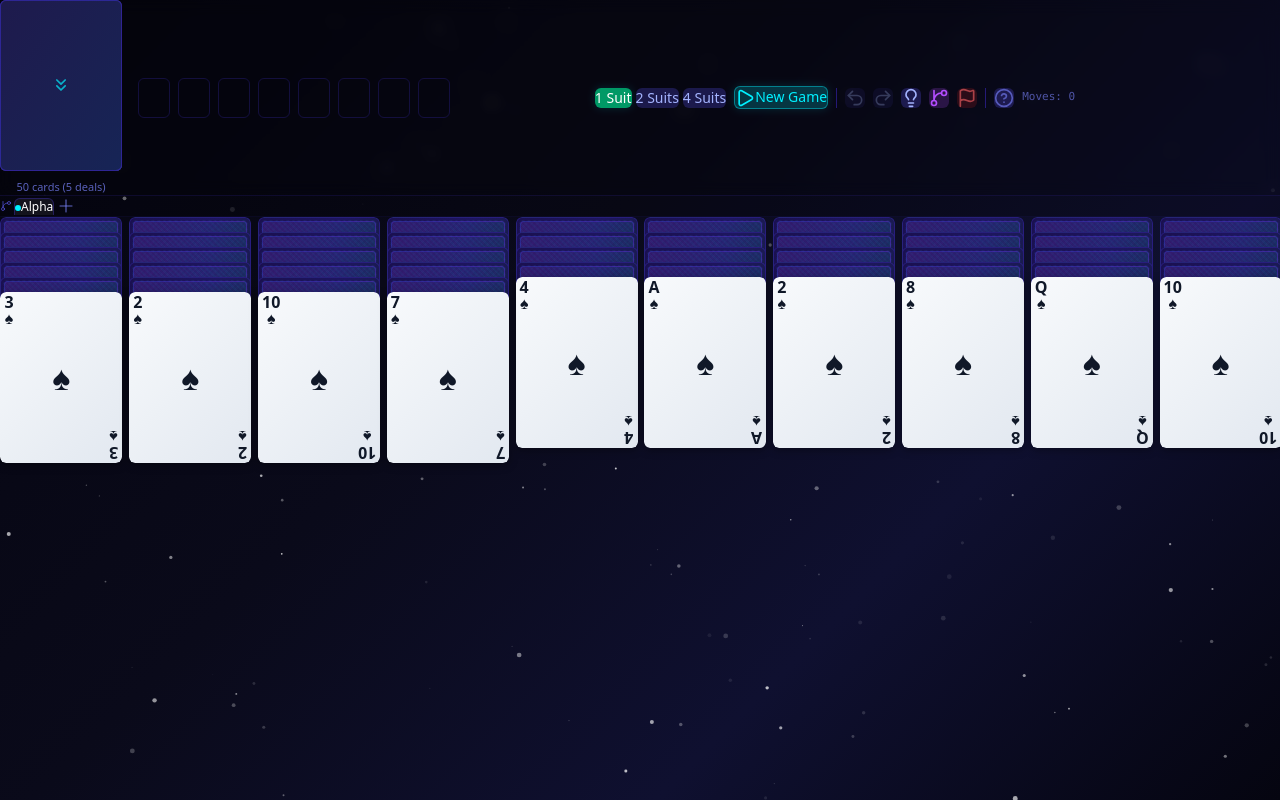
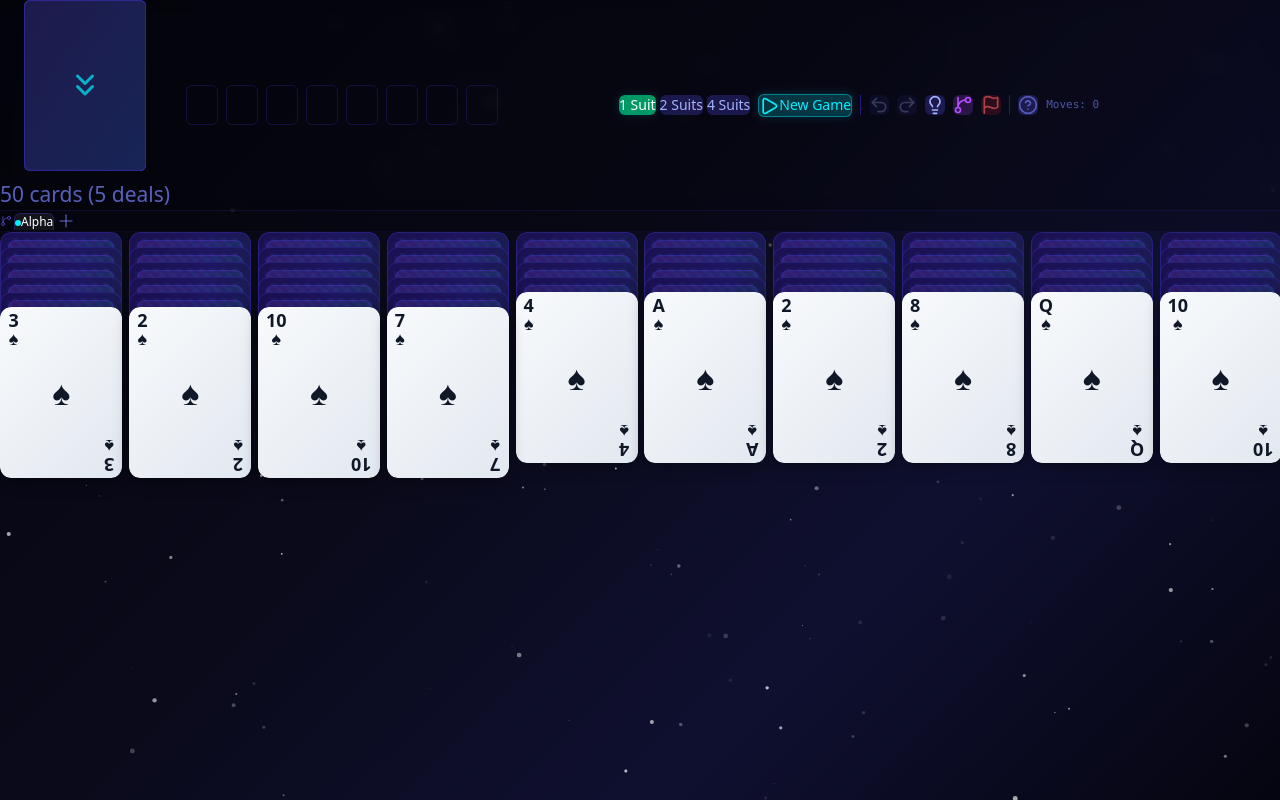
Before and after one commit to shivamg95/SpiderSolitaire, a React (Vite) app: page / in a window 1280 px wide. Both pictures are taken after a click on the button "1 Suit". Built offline with nearby package versions, Linux system fonts and the light colour scheme.

Commit message:
Enhancements

```diff
--- a/src/components/Card.tsx
+++ b/src/components/Card.tsx
@@ -9,6 +9,7 @@ interface CardProps {
   onClick?: () => void
   onPointerDown?: (e: React.PointerEvent) => void
   isSelected?: boolean
+  isBlocked?: boolean
   zIndex?: number
   offset?: number
 }
@@ -17,14 +18,32 @@ function fontSize(base: number, width: number, min: number, max: number): number
   return Math.round(Math.max(min, Math.min(max, width * base)))
 }
 
-export default function Card({ card, cardWidth, onClick, onPointerDown, isSelected, zIndex = 0, offset = 0 }: CardProps) {
+export default function Card({ card, cardWidth, onClick, onPointerDown, isSelected, isBlocked, zIndex = 0, offset = 0 }: CardProps) {
   const isBlack = card.suit === 'spades' || card.suit === 'clubs'
   const suitColor = isBlack ? 'text-gray-900' : 'text-red-500'
   const [justFlipped, setJustFlipped] = useState(false)
 
-  const cornerSize = fontSize(0.15, cardWidth, 8, 16)
-  const centerSize = fontSize(0.28, cardWidth, 16, 36)
-  const hoverLift = Math.round(cardWidth * 0.03)
+  const w = cardWidth
+
+  const cornerSize = fontSize(0.15, w, 9, 24)
+  const centerSize = fontSize(0.28, w, 16, 45)
+  const hoverLift = Math.round(w * 0.03)
+
+  const cornerTop = Math.round(w * 0.031)
+  const cornerSide = Math.round(w * 0.062)
+  const borderRadius = Math.round(w * 0.094)
+
+  const shadowY = Math.round(w * 0.031)
+  const shadowBlur = Math.round(w * 0.125)
+  const shadowBlurLg = Math.round(w * 0.31)
+  const shadowOffsetLg = Math.round(w * 0.125)
+  const shadowSpreadLg = Math.round(w * 0.375)
+  const tapBlur = Math.round(w * 0.25)
+
+  const hatchInset = Math.round(w * 0.047)
+  const hatchHalf = Math.round(w * 0.031)
+  const hatchCycle = Math.round(w * 0.062)
+  const innerInset = Math.round(w * 0.062)
 
   useEffect(() => {
     if (card.faceUp) {
@@ -34,18 +53,20 @@ export default function Card({ card, cardWidth, onClick, onPointerDown, isSelect
     }
   }, [card.faceUp])
 
+  const unselShadow = `0 ${shadowY}px ${shadowBlur}px rgba(0,0,0,0.35)`
+  const selShadow = `0 0 0 ${shadowY}px #00f0ff, 0 0 ${shadowBlurLg}px rgba(0,240,255,0.6), 0 ${shadowOffsetLg}px ${shadowSpreadLg}px rgba(0,0,0,0.5)`
+  const tapShadow = `0 0 ${tapBlur}px rgba(0,240,255,0.5)`
+
   return (
     <motion.div
       layout
       layoutId={card.id}
       initial={card.faceUp ? { opacity: 0, scale: 0.9 } : undefined}
       animate={{
-        opacity: 1,
+        opacity: isBlocked ? 0.5 : 1,
         scale: isSelected ? 1.05 : 1,
-        boxShadow: card.faceUp
-          ? (isSelected
-              ? '0 0 20px rgba(0,240,255,0.6), 0 8px 24px rgba(0,0,0,0.5)'
-              : '0 2px 8px rgba(0,0,0,0.35)')
+        boxShadow: card.faceUp && !isBlocked
+          ? (isSelected ? selShadow : unselShadow)
           : 'none',
       }}
       exit={{ opacity: 0, scale: 0.85, transition: { duration: 0.12 } }}
@@ -53,49 +74,47 @@ export default function Card({ card, cardWidth, onClick, onPointerDown, isSelect
         layout: { type: 'spring', stiffness: 500, damping: 35, mass: 0.8 },
         default: { duration: 0.2 },
       }}
-      className={`
-        absolute rounded-md select-none overflow-hidden
-        ${card.faceUp ? 'cursor-grab active:cursor-grabbing' : 'cursor-pointer'}
-        ${isSelected
-          ? 'ring-2 ring-[#00f0ff]'
-          : ''
-        }
-      `}
+      className="absolute select-none overflow-hidden"
       style={{
-        width: cardWidth,
+        width: w,
         left: '50%',
         x: '-50%',
         top: 0,
         y: offset,
         zIndex: isSelected ? zIndex + 100 : zIndex,
         aspectRatio: '5 / 7',
+        borderRadius,
         touchAction: 'none',
+        cursor: card.faceUp && !isBlocked ? 'grab' : 'not-allowed',
       }}
       onClick={(e) => {
         e.stopPropagation()
-        onClick?.()
+        if (!isBlocked) onClick?.()
       }}
       onPointerDown={(e) => {
         e.stopPropagation()
-        if (card.faceUp) onPointerDown?.(e)
+        if (card.faceUp && !isBlocked) onPointerDown?.(e)
       }}
-      whileHover={card.faceUp ? { scale: 1.03, y: offset - hoverLift } : undefined}
-      whileTap={card.faceUp ? { scale: 0.95, boxShadow: '0 0 16px rgba(0,240,255,0.5)' } : undefined}
+      whileHover={card.faceUp && !isBlocked ? { scale: 1.03, y: offset - hoverLift } : undefined}
+      whileTap={card.faceUp && !isBlocked ? { scale: 0.95, boxShadow: tapShadow } : undefined}
     >
       {!card.faceUp ? (
         <>
           <div
-            className="absolute inset-0 rounded-md border border-indigo-800/50"
+            className="absolute inset-0 border border-indigo-800/50"
             style={{
+              borderRadius,
               background: 'linear-gradient(135deg, #1a1050 0%, #1e1660 30%, #162040 60%, #1a1050 100%)',
             }}
           />
           <div
-            className="absolute inset-[3px] rounded-sm opacity-50"
+            className="absolute opacity-50"
             style={{
+              inset: hatchInset,
+              borderRadius: Math.round(w * 0.062),
               background: `
-                repeating-linear-gradient(45deg, transparent, transparent 2px, rgba(0,240,255,0.08) 2px, rgba(0,240,255,0.08) 4px),
-                repeating-linear-gradient(-45deg, transparent, transparent 2px, rgba(180,77,255,0.06) 2px, rgba(180,77,255,0.06) 4px)
+                repeating-linear-gradient(45deg, transparent, transparent ${hatchHalf}px, rgba(0,240,255,0.08) ${hatchHalf}px, rgba(0,240,255,0.08) ${hatchCycle}px),
+                repeating-linear-gradient(-45deg, transparent, transparent ${hatchHalf}px, rgba(180,77,255,0.06) ${hatchHalf}px, rgba(180,77,255,0.06) ${hatchCycle}px)
               `,
             }}
           />
@@ -106,8 +125,10 @@ export default function Card({ card, cardWidth, onClick, onPointerDown, isSelect
             />
           </div>
           <div
-            className="absolute inset-[4px] rounded-sm border border-indigo-600/30"
+            className="absolute border border-indigo-600/30"
             style={{
+              inset: innerInset,
+              borderRadius: Math.round(w * 0.062),
               background: 'linear-gradient(135deg, rgba(180,77,255,0.15) 0%, rgba(0,240,255,0.08) 50%, rgba(180,77,255,0.15) 100%)',
             }}
           />
@@ -116,22 +137,24 @@ export default function Card({ card, cardWidth, onClick, onPointerDown, isSelect
         <>
           {justFlipped && (
             <motion.div
-              className="absolute inset-0 rounded-md pointer-events-none z-10"
+              className="absolute inset-0 pointer-events-none z-10"
               initial={{ opacity: 0.6 }}
               animate={{ opacity: 0 }}
               transition={{ duration: 0.5, ease: 'easeOut' }}
-              style={{
-                background: 'radial-gradient(ellipse at center, rgba(0,240,255,0.4) 0%, transparent 70%)',
-              }}
+              style={{ background: 'radial-gradient(ellipse at center, rgba(0,240,255,0.4) 0%, transparent 70%)', borderRadius }}
             />
           )}
           <div
-            className="absolute inset-0 rounded-md"
+            className="absolute inset-0"
             style={{
+              borderRadius,
               background: 'linear-gradient(135deg, #f8fafc 0%, #e2e8f0 100%)',
             }}
           />
-          <div className="absolute top-0.5 left-1 flex flex-col items-center leading-none pointer-events-none">
+          <div
+            className="absolute flex flex-col items-center leading-none pointer-events-none"
+            style={{ top: cornerTop, left: cornerSide }}
+          >
             <span className={`font-bold ${suitColor}`} style={{ fontSize: cornerSize }}>
               {getRankName(card.rank)}
             </span>
@@ -144,7 +167,10 @@ export default function Card({ card, cardWidth, onClick, onPointerDown, isSelect
               {SUIT_SYMBOLS[card.suit]}
             </span>
           </div>
-          <div className="absolute bottom-0.5 right-1 flex flex-col items-center leading-none pointer-events-none [transform:rotate(180deg)]">
+          <div
+            className="absolute flex flex-col items-center leading-none pointer-events-none"
+            style={{ bottom: cornerTop, right: cornerSide, transform: 'rotate(180deg)' }}
+          >
             <span className={`font-bold ${suitColor}`} style={{ fontSize: cornerSize }}>
               {getRankName(card.rank)}
             </span>
--- a/src/components/Column.tsx
+++ b/src/components/Column.tsx
@@ -100,6 +100,7 @@ export default function Column({
                 selectedCardIndex != null &&
                 index >= selectedCardIndex &&
                 index < selectedCardIndex + runSize
+              const isBlocked = card.faceUp && getValidRunFrom(cards, index) < (cards.length - index)
 
               return (
                 <Card
@@ -109,6 +110,7 @@ export default function Column({
                   offset={offset}
                   zIndex={index}
                   isSelected={isCardSelected}
+                  isBlocked={isBlocked}
                   onPointerDown={(e) => onCardPointerDown?.(index, e)}
                 />
               )
--- a/src/components/StockPile.tsx
+++ b/src/components/StockPile.tsx
@@ -10,6 +10,9 @@ interface StockPileProps {
 export default function StockPile({ stockCount, canDeal, onDeal, cardWidth }: StockPileProps) {
   const remainingDeals = Math.floor(stockCount / 10)
   const isEmpty = stockCount === 0
+
+  const iconSize = Math.max(14, Math.min(36, Math.round(cardWidth * 0.31)))
+  const labelSize = Math.max(10, Math.min(22, Math.round(cardWidth * 0.17)))
 
   return (
     <div className="flex flex-col items-center gap-2">
@@ -46,13 +49,13 @@ export default function StockPile({ stockCount, canDeal, onDeal, cardWidth }: St
               className="absolute inset-0 rounded-md flex items-center justify-center
                          bg-gradient-to-br from-indigo-950 to-blue-950 border border-indigo-700/50"
             >
-              <ChevronsDown className="w-5 h-5 text-[#00f0ff]/70" />
+              <ChevronsDown style={{ width: iconSize, height: iconSize }} className="text-[#00f0ff]/70" />
             </div>
           </>
         )}
       </button>
 
-      <span className="text-[11px] text-indigo-400/70 font-medium">
+      <span className="text-indigo-400/70 font-medium" style={{ fontSize: labelSize }}>
         {isEmpty ? 'Empty' : `${stockCount} cards (${remainingDeals} deals)`}
       </span>
     </div>
```
Also changed, not shown: src/components/Board.tsx (+30 -10 lines).
